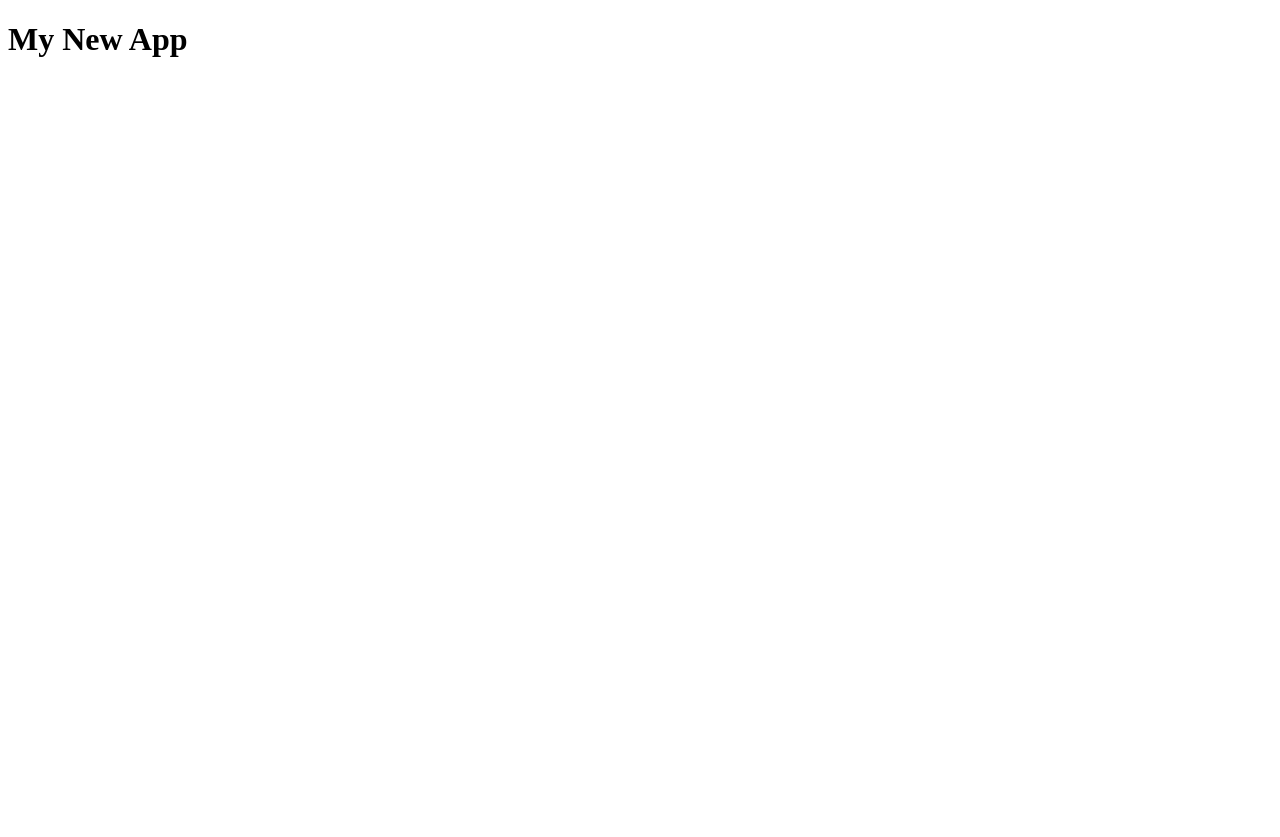
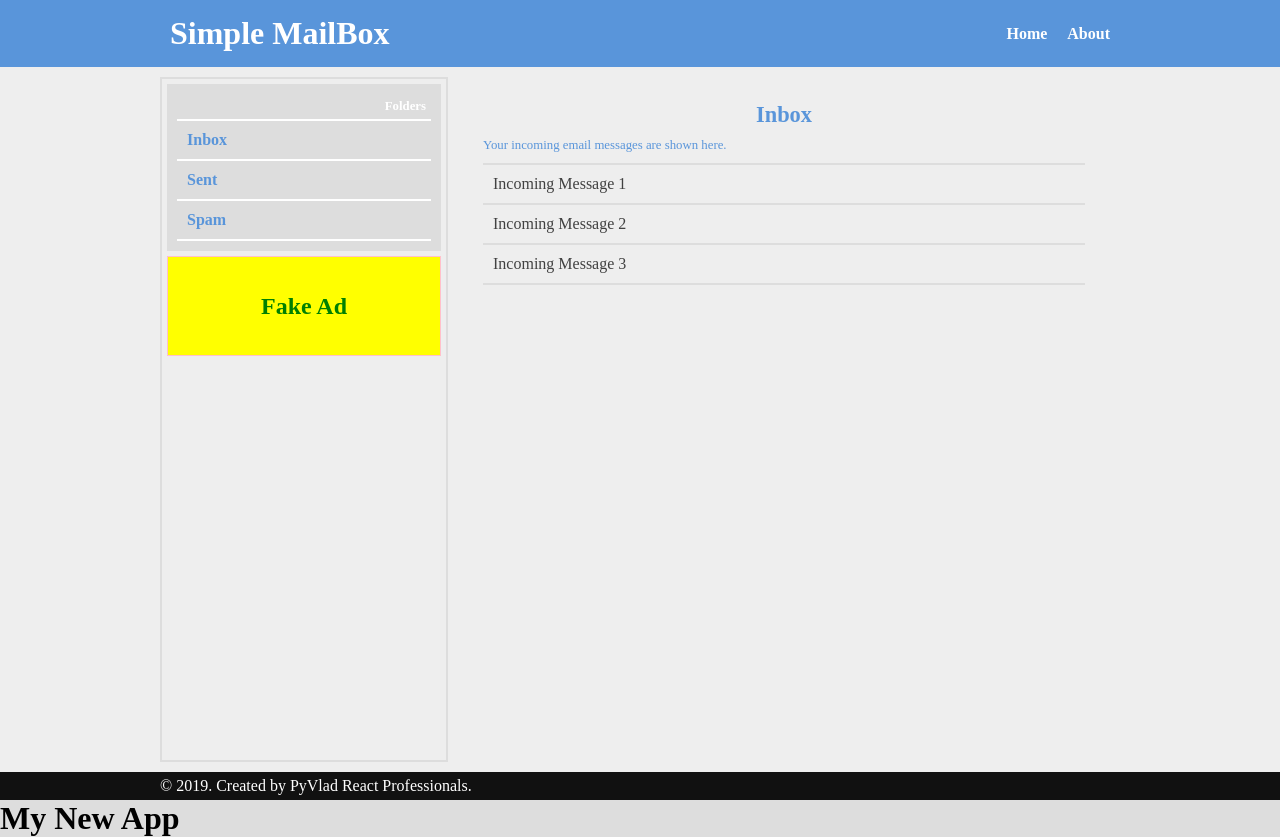
Before and after one commit to pyvlad/mailbox-simple, a React app: page / in a window 1280 px wide. Before the commit the page ends 800 px from the top, so only its background shows below. Built offline with nearby package versions, Linux system fonts and the light colour scheme.

Commit message:
add simple layout and styling (no react)

```diff
--- /dev/null
+++ b/public/assets/main.css
@@ -0,0 +1,243 @@
+/* ###################################
+      1. Page Reset and Setup
+################################### */
+* {
+  margin: 0;
+  padding: 0;
+  box-sizing: border-box;
+}
+
+section, article, aside, footer, header, nav {
+  display: block;
+}
+
+body {
+  background-color: #DDD;
+}
+
+.page {
+  color: #414141;
+  background-color: #EEE;
+  font-size: 16px;
+  width: 100%;
+
+  display: flex;
+  flex-direction: column;
+  min-height: 100vh;
+}
+
+
+/* ###################################
+      2. Header and Footer
+################################### */
+.page > header, .page > footer {
+  color: #fff;
+  width: 100%;
+}
+.page > header {
+  background-color: #5995DA;
+}
+.page > footer {
+  background-color: #111;
+}
+
+.page-header, .page-footer {
+  width: 90%;
+  margin: 5px auto;
+}
+
+.page-header {
+  padding: 10px;
+  display: flex;
+  justify-content: space-between;
+}
+
+.page-nav {
+  display: flex;
+  align-items: center;
+}
+.page-nav ul {
+  list-style-type: none;
+  display: flex;
+  justify-content: flex-end;
+  flex-wrap: wrap;
+}
+.page-nav li {
+  margin-left: 20px;
+}
+
+.page-nav a {
+  text-decoration: none;
+  color: white;
+  font-weight: bold;
+  display: block;
+}
+.page-nav a:hover {
+  color: black;
+  font-weight: bold;
+}
+
+
+/* ###################################
+      3. Page Content
+################################### */
+.page-content {
+  flex: 1;
+  margin: 0 auto;
+  width: 100%;
+}
+
+@media screen and (min-width: 600px) {
+  .page-content {
+    display: flex;
+    justify-content: flex-start;
+    align-items: stretch;
+    margin-top: 10px;
+    margin-bottom: 10px;
+  }
+  .left-pane {
+    width: 30%;
+    border: 2px solid #ddd;
+  }
+  .right-pane {
+    width: 70%;
+    padding: 10px;
+  }
+}
+
+@media screen and (min-width: 1067px) {
+  .page-content, .page-header, .page-footer {
+    width: 960px;
+  }
+}
+
+.advert, .mail-nav, .mail-list, .content {
+  margin: 5px;
+}
+
+/* 3.a. Mail Folders
+################################### */
+.mail-nav {
+  background-color: #ddd;
+  padding: 10px;
+}
+.mail-nav > header {
+  color: white;
+  font-size: 0.8em;
+  font-weight: bold;
+  padding: 5px;
+  text-align: right;
+}
+.mail-nav ul {
+  list-style-type: none;
+}
+.mail-nav li {
+  padding: 10px;
+  border-bottom: 2px solid #FFF;
+}
+.mail-nav li:first-child {
+  border-top: 2px solid #FFF;
+}
+
+.mail-nav a {
+  color: #5995DA;
+  font-weight: bold;
+  text-decoration: none;
+  display: block;
+}
+.mail-nav a:hover {
+  color: black;
+  font-weight: bold;
+}
+
+
+/* 3.b. Advertisement
+################################### */
+.advert {
+  color: green;
+  background-color: yellow;
+  border: 1px solid pink;
+  text-align: center;
+  height: 100px;
+}
+
+.advert h1 {
+  position: relative;
+  top: 50%;
+  -webkit-transform: translateY(-50%);
+  -ms-transform: translateY(-50%);
+  transform: translateY(-50%);
+}
+
+
+/* 3.c. Main Content
+################################### */
+/* Single Email */
+.email-header {
+  display: flex;
+  justify-content: space-between;
+}
+
+.email-actions {
+  list-style-type: none;
+  display: flex;
+  justify-content: flex-end;
+}
+
+button.email-action {
+  color: #222;
+  background-color: #FFF;
+  padding: 3px;
+  text-align: center;
+  border: 2px solid #DDD;
+  border-radius: 5px;
+}
+
+.email-meta {
+  font-family: arial;
+  margin-top: 10px;
+  background-color: #eee;
+  border-top: 1px solid #ddd;
+}
+.email-meta > p {
+  padding: 5px 2px;
+  border-bottom: 1px solid #ddd;
+}
+
+.email-body {
+  margin-top: 0.5rem;
+  padding: 0.5rem;
+  border: 1px solid white;
+}
+
+.email-body p {
+  margin-top: 0.5rem;
+}
+
+/* Mail List */
+.mail-list {
+  padding: 10px;
+}
+.mail-list h1 {
+  color: #5995DA;
+  font-size: 1.4em;
+  font-weight: bold;
+  text-align: center;
+}
+.mail-list p {
+  color: #5995DA;
+  font-size: 0.8em;
+  margin: 10px;
+}
+.mail-list ul {
+  list-style-type: none;
+  background-color: #eee;
+  margin: 10px;
+}
+.mail-list li {
+  padding: 10px;
+  border-bottom: 2px solid #ddd;
+}
+.mail-list li:first-child {
+  border-top: 2px solid #ddd;
+}
--- a/public/index.html
+++ b/public/index.html
@@ -3,10 +3,67 @@
 <head>
   <meta charset="utf-8">
   <meta name="viewport" content="width=device-width, initial-scale=1">
+  <link rel='stylesheet' href='assets/main.css'/>
   <title>Simple MailBox</title>
 </head>
+
 <body>
-  <div id="root"></div>
-  <script src="assets/bundle.js"></script>
-</body>
+
+    <!-- wrap entire webpage in a container div -->
+    <div class='page'>
+
+      <header>
+        <div class="page-header">
+          <h1 class="page-title">Simple MailBox</h1>
+          <nav class="page-nav">
+            <ul>
+              <li><a href='#'>Home</a></li>
+              <li><a href='#'>About</a></li>
+            </ul>
+          </nav>
+        </div>
+      </header>
+
+      <div class="page-content">
+        <div class="left-pane">
+          <nav class="mail-nav">
+            <header>Folders</header>
+            <ul>
+              <li><a href='#'>Inbox</a></li>
+              <li><a href='#'>Sent</a></li>
+              <li><a href='#'>Spam</a></li>
+            </ul>
+          </nav>
+          <aside class='advert'>
+            <h1>Fake Ad</h1>
+          </aside>
+        </div>
+
+        <div class="right-pane">
+          <div class="mail-list">
+            <header>
+              <h1>Inbox</h1>
+              <p>Your incoming email messages are shown here.</p>
+            </header>
+            <ul>
+              <li><div>Incoming Message 1</div></li>
+              <li><div>Incoming Message 2</div></li>
+              <li><div>Incoming Message 3</div></li>
+            </ul>
+          </div>
+        </div>
+      </div>
+
+      <footer>
+        <div class="page-footer">
+          <p>&copy; 2019. Created by PyVlad React Professionals.</p>
+        </div>
+      </footer>
+
+    </div>
+
+    <div id="root"></div>
+    <script src="assets/bundle.js"></script>
+
+  </body>
 </html>
```
Also changed, not shown: public/message.html (added, +76 -0 lines).
